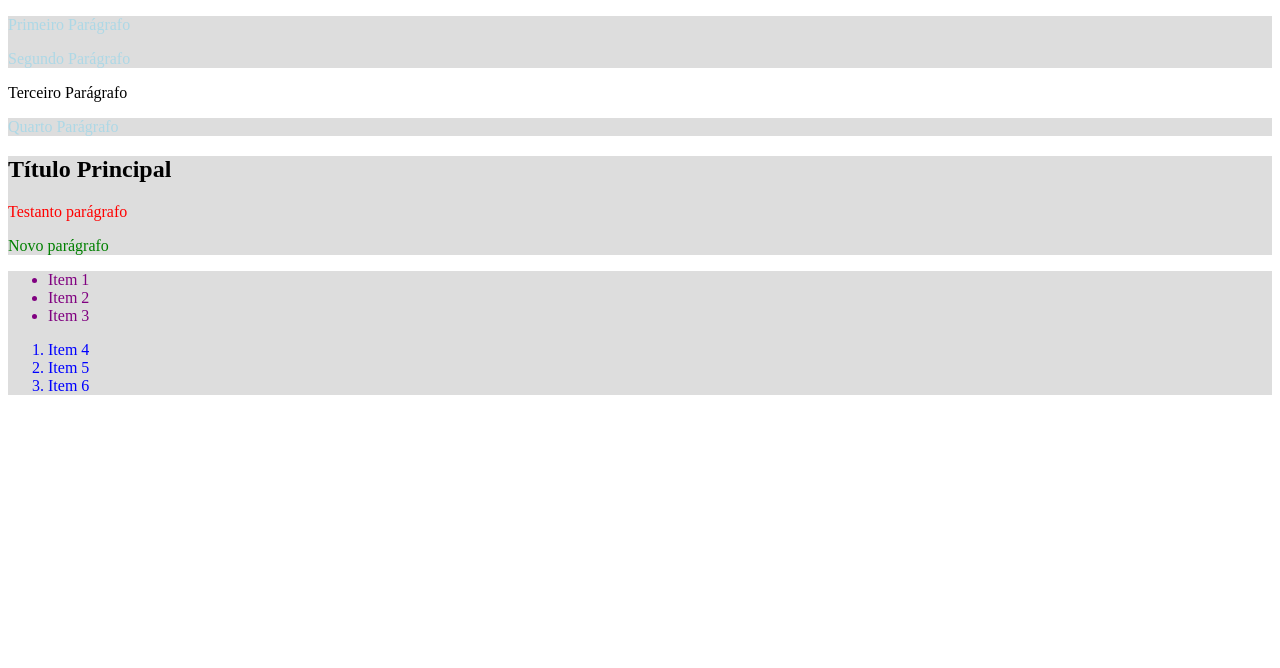
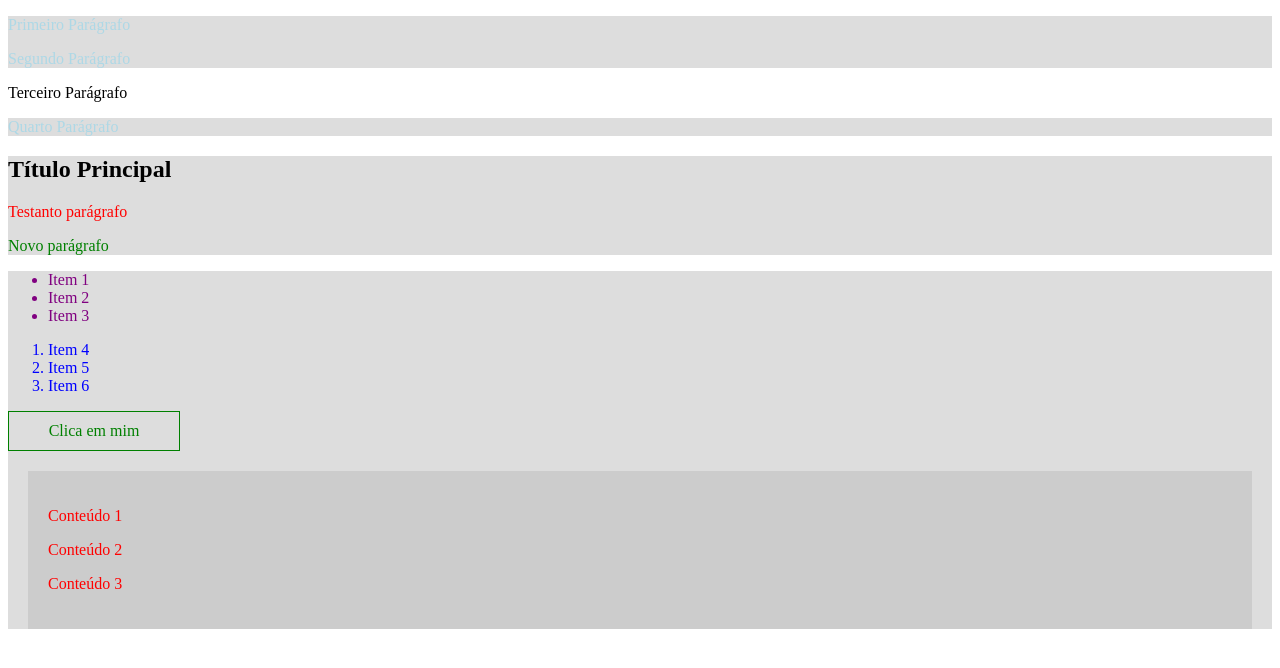
Before and after one commit to RicardoFerrazPereira/sass-scss-curso-udemy, a plain HTML site: page 3_Regras_de_estilo/index.html in a window 1280 px wide. Drawn offline with Linux system fonts and the light colour scheme.

Commit message:
Parent selector

```diff
--- a/3_Regras_de_estilo/index.html
+++ b/3_Regras_de_estilo/index.html
@@ -32,6 +32,13 @@
             <li>Item 5</li>
             <li>Item 6</li>
         </ol>
+        <!-- Parent Selector - Serve para se referir ao elemento externo / elemento pai-->
+        <a href="#">Clica em mim</a>
+        <div class="container">
+            <p class="container-content">Conteúdo 1</p>
+            <p class="container-content">Conteúdo 2</p>
+            <p class="container-content">Conteúdo 3</p>
+        </div>
     </main>
 </body>
 </html>
--- a/3_Regras_de_estilo/sass/styles.sass
+++ b/3_Regras_de_estilo/sass/styles.sass
@@ -19,3 +19,27 @@ li
 ol
     > li  //Combinando o Nesting com o Seletor de descendência ">" - Todos os filhos "li" de "ol" vão ter cor azul
         color: blue
+
+// Parent Selector
+
+a
+    text-decoration: none
+    color: green
+    transform: .5s
+    padding: 10px
+    border: 1px solid green
+    display: block
+    width: 150px
+    text-align: center
+
+    &:hover // & - parent selector
+        background-color: green
+        color: white
+
+.container
+    background-color: #ccc
+    padding: 20px
+    margin: 20px
+
+    &-content // & - serve também para replicar a classe -> em CSS seria .container-content
+        color: red
```
Also changed, not shown: 3_Regras_de_estilo/css/styles.css, 1 other file.
